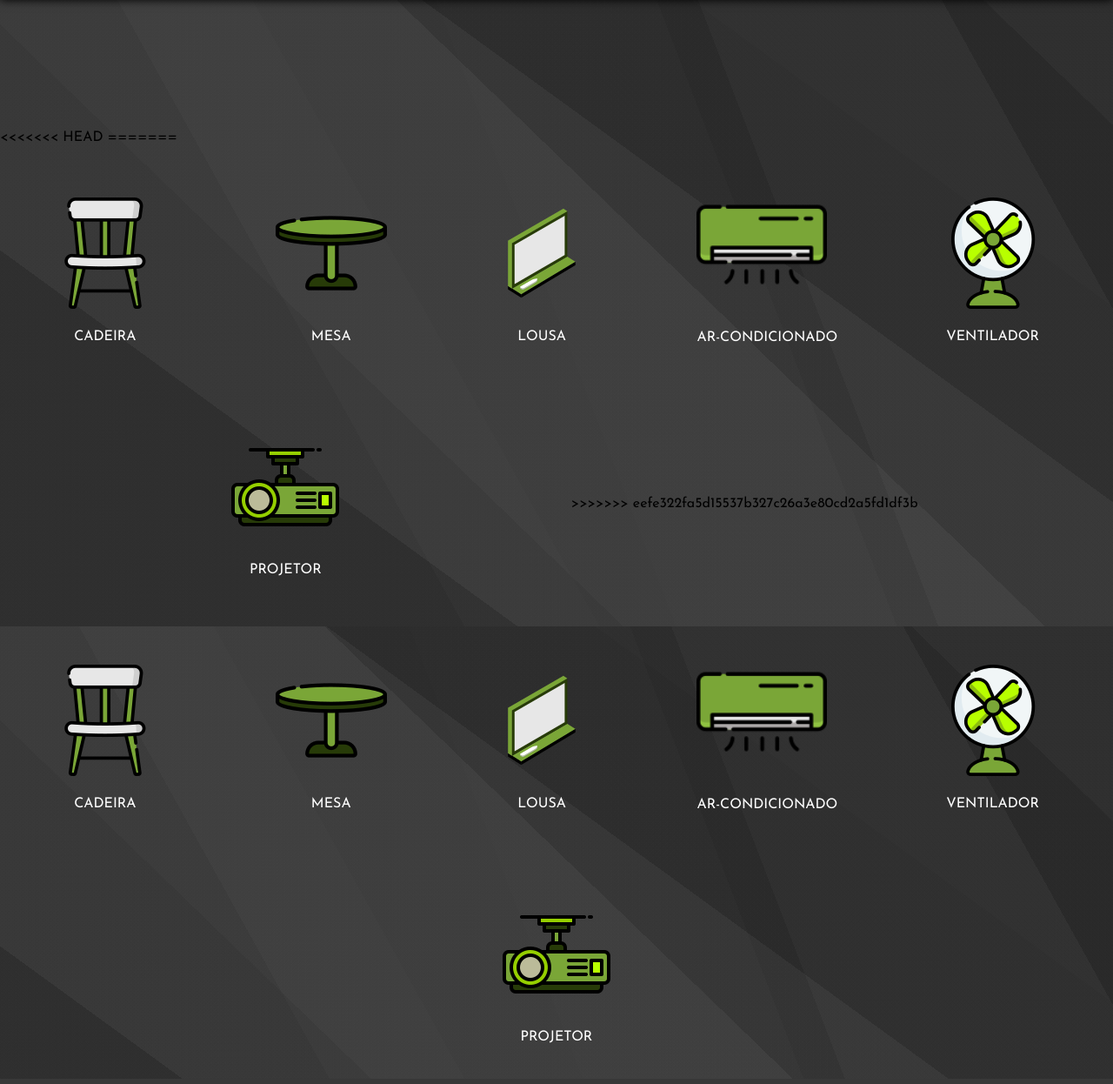
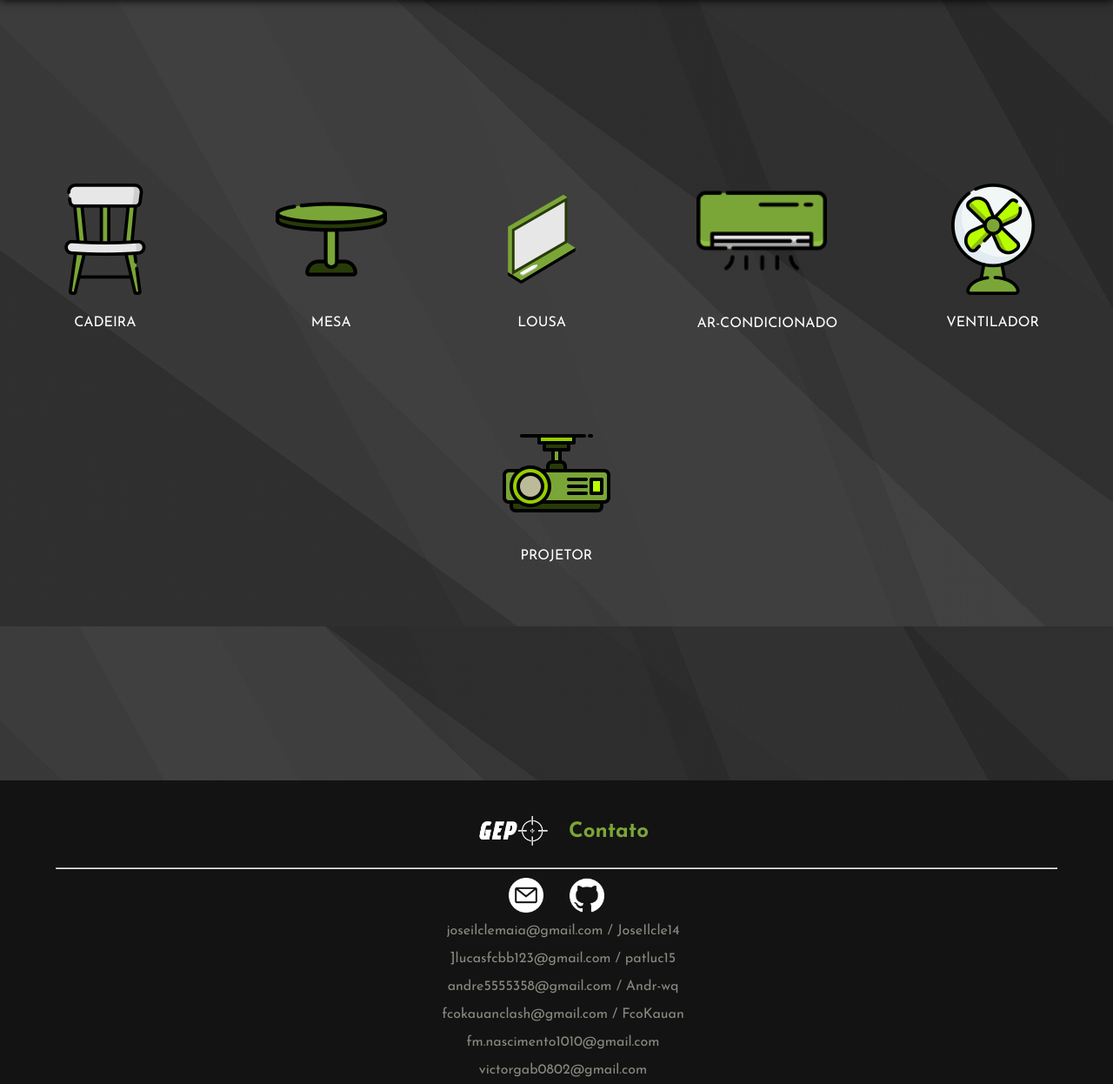
Before and after one commit to JoseIlcle14/Gerenciador_Escolar_de_Patrimonio, a Flask app: page / in a window 1280 px wide. Shown: the part 80-1326 px from the top of the page at 87% size. Before the commit the page ends 1279 px from the top, so only its background shows below. Run offline with Flask 3, Linux system fonts and the light colour scheme; some libraries are stand-ins or nearby versions.

Commit message:
Adicionei o footer

```diff
--- a/static/css/about.css
+++ b/static/css/about.css
@@ -94,6 +94,7 @@ header {
     background: linear-gradient(rgba(0, 0, 0, 0.782), rgba(0, 0, 0, 0.393)), url(../icons/fundo.jpg);
     background-repeat: no-repeat;
     background-size: cover;
+    background-attachment: fixed;
     padding: 30px;
     border-radius: 0px 0px 40px 40px;
 }
@@ -189,7 +190,7 @@ header {
 /*seção de desenvolvedores*/
 .develops {
     background-color: rgb(105, 105, 105);
-    height: 40vh;
+    height: auto;
 }
 
 #main-title {
@@ -240,7 +241,7 @@ header {
     padding-bottom: 10px;
 }
 
-ul {
+.card ul {
     color: var(--primary--color--Four);
     line-height: 2;
     padding-left: 15px;
--- a/static/css/estilo.css
+++ b/static/css/estilo.css
@@ -23,6 +23,10 @@ body {
 
 html {
     height: 100vh;
+}
+
+.container{
+    margin-bottom:210px;
 }
 
 .container .options--tomb {
--- /dev/null
+++ b/static/css/footer.css
@@ -0,0 +1,55 @@
+footer {
+    background-color: rgb(19, 19, 19);
+    color: white;
+    height: auto;
+    display: flex;
+    align-items: center;
+    justify-content: center;
+    gap: 60px;
+}
+
+footer h2 {
+    color: #7AA637;
+    margin-top: 47px;
+}
+
+.contact {
+    align-items: center;
+    display: flex;
+    flex-direction: column;
+}
+
+.contact-img {
+    margin-top: 10px;
+    display: flex;
+    flex-direction: row;
+    gap: 30px;
+}
+
+.barra {
+    display: flex;
+    gap: 20px;
+}
+
+.contact hr {
+    width: 90vw;
+}
+
+.contact ul{
+    color: #f6f3e286;
+    line-height: 2;
+    padding-left: 15px;
+    padding-top: 5px;
+    text-align: center;
+    list-style: none;
+}
+
+.contact-img img {
+    filter: invert(100%);
+    width: 40px;
+}
+
+.barra img {
+    width: 100px;
+    filter: invert(100%);
+}
--- a/templates/index.html
+++ b/templates/index.html
@@ -5,6 +5,8 @@
     <meta name="viewport" content="width=device-width, initial-scale=1.0">
     <link rel="stylesheet" href="../static/css/estilo.css">
     <link rel="stylesheet" href="../static/css/header.css">
+    <link rel="shortcut icon" href="../static/icons/Traced Image.svg" type="image/x-icon">
+    <link rel="stylesheet" href="../static/css/footer.css">
     <link href="https://fonts.googleapis.com/css2?family=Josefin+Sans:ital,wght@0,100..700;1,100..700&family=Libre+Baskerville:ital,wght@0,400;0,700;1,400&family=Poppins:ital,wght@0,100;0,200;0,300;0,400;0,500;0,600;0,700;0,800;0,900;1,100;1,200;1,300;1,400;1,500;1,600;1,700;1,800;1,900&display=swap" rel="stylesheet">
     <link rel="stylesheet" href="https://cdnjs.cloudflare.com/ajax/libs/font-awesome/6.6.0/css/all.min.css" integrity="sha512-Kc323vGBEqzTmouAECnVceyQqyqdsSiqLQISBL29aUW4U/M7pSPA/gEUZQqv1cwx4OnYxTxve5UMg5GT6L4JJg==" crossorigin="anonymous" referrerpolicy="no-referrer" />
 
@@ -65,57 +67,6 @@
     <main>
 
         <div class="container">
-<<<<<<< HEAD
-=======
-            <div class="ct--max--width">
-                <div class="ct--center">
-                    <div class="options--tomb">
-                        <a href="/1">
-                            <img class="img--options" src="../static/images/cadeira_escolar.png" alt="cadeira escolar">
-                        </a>
-                        <p class="description--item cadeira--center">CADEIRA</p>
-                    </div>
-                    <div class="options--tomb">
-                        <a href="/2">
-                            <img class="img--options" src="../static/images/mesa_escolar.png" alt="mesa escolar">
-                        </a>
-                        <p class="description--item">MESA</p>
-                    </div>
-
-                    <div class="options--tomb">
-                        <a href="/3">
-                            <img class="img--options" src="../static/images/lousa_escolar.png" alt="lousa escolar">
-                        </a>
-                        <p class="description--item">LOUSA</p>
-                    </div>
-
-                    <div class="options--tomb">
-                        <a href="/4">
-                            <img class="img--options" src="../static/images/arcondicionado_escolar.png"
-                                alt="ar-condicionado escolar">
-                        </a>
-                        <p style="height: 35px;" class="description--item">AR-CONDICIONADO</p>
-                    </div>
-
-                    <div class="options--tomb">
-                        <a href="/5">
-                            <img class="img--options" src="../static/images/ventilador_escolar.png"
-                                alt="ventilador escolar">
-                        </a>
-                        <p class="description--item">VENTILADOR</p>
-                    </div>
-
-                    <div class="options--tomb">
-                        <a href="/6">
-                            <img class="img--options" src="../static/images/projetor_escolar.png"
-                                alt="projetor escolar">
-                        </a>
-                        <p class="description--item">PROJETOR</p>
-                    </div>
-
-
-
->>>>>>> eefe322fa5d15537b327c26a3e80cd2a5fd1df3b
 
             <div class="ct--center">
                 <div class="options--tomb">
@@ -167,6 +118,26 @@
 
     <!-- Aqui se encontra o rodapé do site-->
     <footer>
+        <div class="contact">
+            <div class="barra ">
+                <img src="../static/icons/logotipo.png" alt="logotipo">
+                <h2>Contato</h2>
+            </div>
+            <hr>
+            <div class="contact-img">
+                <img src="../static/icons/email.png" alt="email">
+                <img src="../static/icons/github.png" alt="Github">
+            </div>
+            <ul>
+                <li>joseilclemaia@gmail.com / JoseIlcle14</li>
+                <li>]lucasfcbb123@gmail.com / patluc15 </li>
+                <li>andre5555358@gmail.com / Andr-wq</li>
+                <li>fcokauanclash@gmail.com / FcoKauan </li>
+                <li>fm.nascimento1010@gmail.com</li>
+                <li>victorgab0802@gmail.com</li>
+            </ul>
+        </div>
+
         <div style="display: none;"> Ícones feitos por <a href="https://www.flaticon.com/br/autores/freepik"
                 title="Freepik"> Freepik </a> from <a href="https://www.flaticon.com/br/"
                 title="Flaticon">www.flaticon.com'</a></div>
```
Also changed, not shown: templates/sobre.html (+36 -4 lines), static/icons/background-img.png (deleted), static/icons/circle-user.png (deleted), static/icons/email.png (added), static/icons/github.png (added), static/icons/logotipo.png (added).
